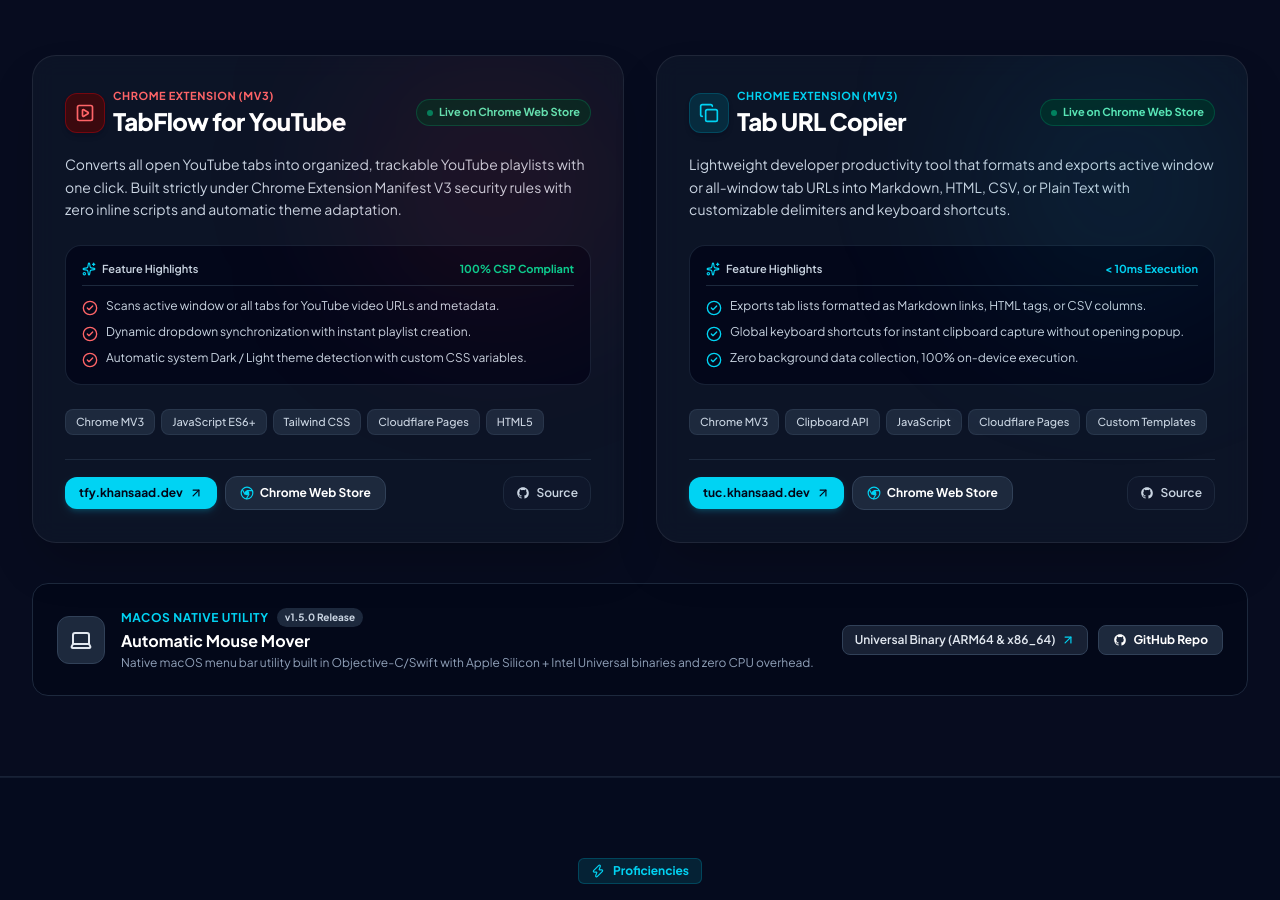
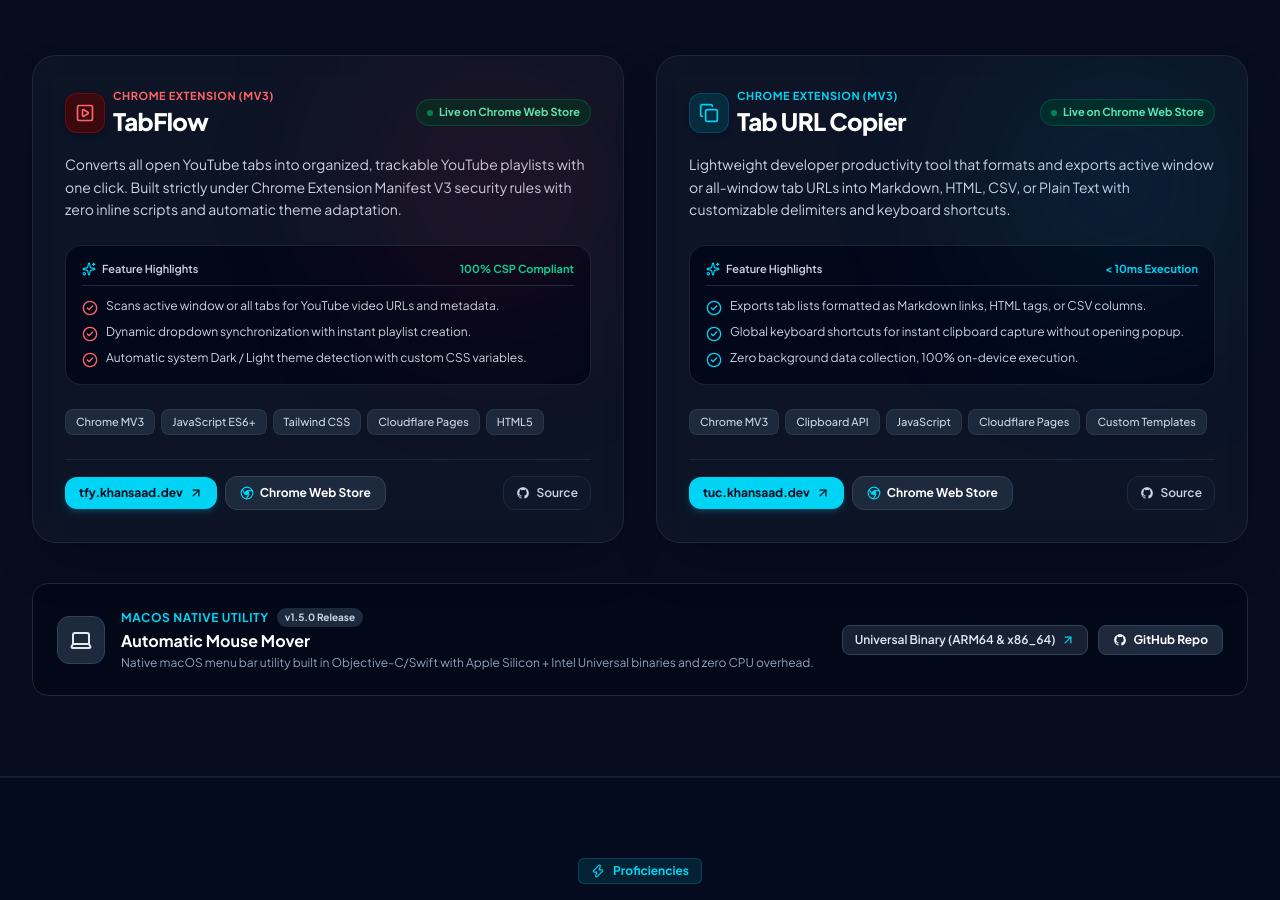
Before and after one commit to saadkhan955/portfolio, a React (Vite) app: page / in a window 1280 px wide. Shown: the part 5979-6879 px from the top of the page. Built offline with nearby package versions, Linux system fonts and the light colour scheme.

Commit message:
refactor(brand): update product name to TabFlow in portfolio

```diff
--- a/src/components/ExtensionsShowcase.tsx
+++ b/src/components/ExtensionsShowcase.tsx
@@ -37,7 +37,7 @@
         {/* Prominent Extension Showcase Grid */}
         <div className="grid grid-cols-1 lg:grid-cols-2 gap-8 mb-10">
 
-          {/* Extension 1: TabFlow for YouTube */}
+          {/* Extension 1: TabFlow */}
           <div className="glass-panel rounded-3xl p-6 sm:p-8 border border-slate-800/90 bg-gradient-to-b from-slate-900/90 to-slate-950/90 shadow-2xl relative overflow-hidden flex flex-col justify-between group">
             <div className="absolute top-0 right-0 w-64 h-64 bg-red-500/10 blur-[90px] rounded-full pointer-events-none" />
 
@@ -53,7 +53,7 @@
                       Chrome Extension (MV3)
                     </span>
                     <h3 className="text-2xl font-extrabold text-white tracking-tight group-hover:text-cyan-300 transition-colors">
-                      TabFlow for YouTube
+                      TabFlow
                     </h3>
                   </div>
                 </div>
--- a/src/data/portfolioData.ts
+++ b/src/data/portfolioData.ts
@@ -373,7 +373,7 @@
   // --- CHROME EXTENSIONS & TOOLS ---
   {
     id: 'youtube-tabs-to-playlist',
-    title: 'TabFlow for YouTube',
+    title: 'TabFlow',
     subtitle: 'Chrome Extension & Playlist Organizer',
     category: 'chrome-extensions',
     clientOrOrg: 'Open Source / Web Store',
```
